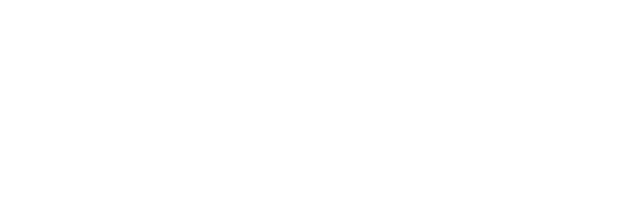
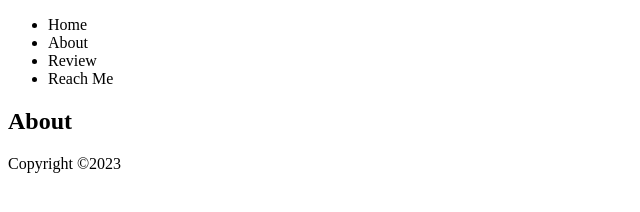
Before and after one commit to veroniquex1/basicExample, a plain HTML site: page index.html in a window 1280 px wide. Shown: the whole page, without its empty margins (0-640 px from the left). Drawn offline with Linux system fonts and the light colour scheme.

Commit message:
indexUpdate made

```diff
--- a/index.html
+++ b/index.html
@@ -7,5 +7,21 @@
 </head>
 <body>
   <script src="/script/code.js"></script>
+  <header>
+    <nav>
+        <ul>
+            <li><a href="../index.html"></a> Home</li>
+            <li><a href="./about.html"></a>About</li>
+            <li><a href="#"></a>Review</li>
+            <li><a href="#"></a>Reach Me</li>
+        </ul>
+    </nav>
+</header>
+<main>
+    <h2>About</h2>
+</main>
+<footer>
+    <p>Copyright &copy;2023</p>
+</footer>
 </body>
 </html>
```
